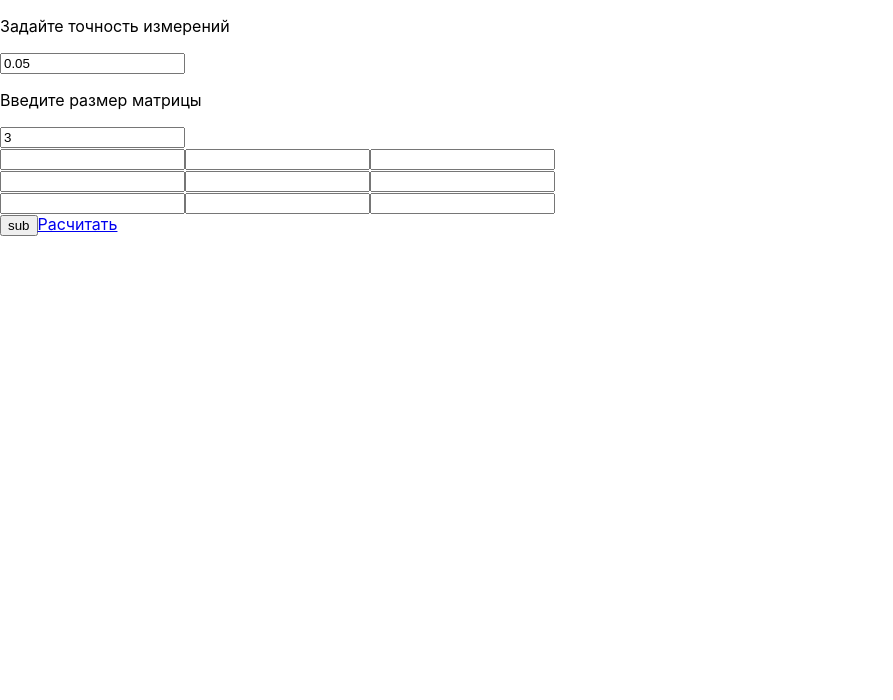
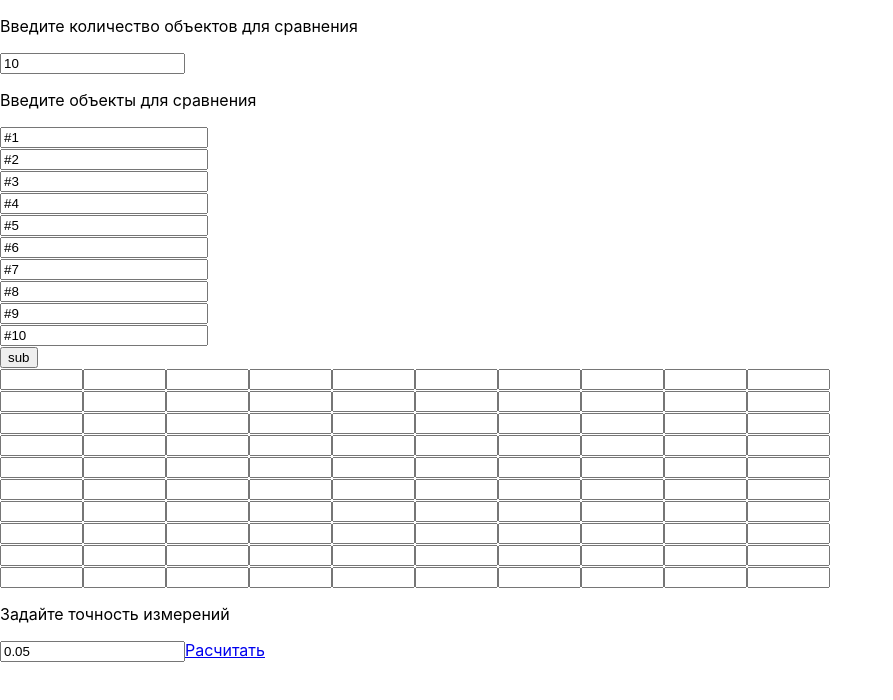
Before and after one commit to kamazik2305/meolab1, a React (Create React App) app: page / in a window 1280 px wide. Shown: the top 700 px of the page, without its empty margins (0-893 px from the left). Built offline with nearby package versions, Linux system fonts and the light colour scheme.

Commit message:
add things to compare

```diff
--- a/src/App.js
+++ b/src/App.js
@@ -1,22 +1,48 @@
 import { useState } from 'react';
-import { BrowserRouter, Route, Routes } from 'react-router-dom';
+import { BrowserRouter, Link, Route, Routes } from 'react-router-dom';
 import InterimResult from './Components/InterimResult';
 import MatrixInput from './Components/MatrixInput';
+import RatableThings from './Components/RatableThings';
 
 function App() {
 
-  const [size, setSize] = useState(3)
+  const [size, setSize] = useState(10)
   const [matrix, setMatrix] = useState(
     Array.from({ length: size }, () => Array.from({ length: size }, () => ''))
   )
-  const[accuracy, setAccuracy] = useState(0.05)
+  const [accuracy, setAccuracy] = useState(0.05)
+  const [things, setThings] = useState(
+    Array.from({ length: size }, () => '')
+  )
+
+  const handleSizeChange = (event) => {
+    const value = event.target.value
+    setSize(value)
+    setMatrix(
+      Array.from({ length: value }, () =>
+        Array.from({ length: size }, () => '')
+      )
+    )
+    setThings(
+      Array.from({ length: value }, () => '')
+    )
+  }
+
 
   return (
 
     <BrowserRouter>
       <Routes>
-        <Route path='/' element={<MatrixInput size={size} setSize={setSize} matrix={matrix} setMatrix={setMatrix}
-        accuracy={accuracy} setAccuracy={setAccuracy} />} />
+        <Route path='/' element={<div>
+          <p>Введите количество объектов для сравнения</p>
+          <input type="number" value={size} onChange={handleSizeChange} />
+          <RatableThings size={size} things={things} setThings={setThings} />
+          <MatrixInput size={size} setSize={setSize} matrix={matrix} setMatrix={setMatrix}
+            setThings={setThings} accuracy={accuracy} setAccuracy={setAccuracy} />
+          <p>Задайте точность измерений</p>
+          <input type="number" value={accuracy} onChange={(e) => { setAccuracy(e.target.value) }} />
+          <Link to='result' >Расчитать</Link>
+        </div>} />
         <Route path='result' element={<InterimResult size={size} matrix={matrix} accuracy={accuracy} />} />
       </Routes>
     </BrowserRouter>
--- a/src/Components/InterimResult.js
+++ b/src/Components/InterimResult.js
@@ -14,6 +14,7 @@ function InterimResult({ size, matrix, accuracy }) {
             for (let j = 0; j < size; j++) {
                 rowInputs.push(
                     <input
+                        className='inputMatrixCell'
                         key={`${i}-${j}`}
                         type="number"
                         placeholder={mtr[i][j]}
--- a/src/Components/MatrixInput.js
+++ b/src/Components/MatrixInput.js
@@ -1,7 +1,8 @@
 import React, { useState } from 'react'
 import { Link } from 'react-router-dom'
+import "./style.css"
 
-function MatrixInput({ size, setSize, matrix, setMatrix, accuracy, setAccuracy }) {
+function MatrixInput({ size, setSize, matrix, setMatrix, setThings, accuracy, setAccuracy }) {
     //const [size, setSize] = useState(2) // начальный размер матрицы
     // const [matrix, setMatrix] = useState(
     //     Array.from({ length: size }, () => Array.from({ length: size }, () => ''))
@@ -30,6 +31,7 @@ function MatrixInput({ size, setSize, matrix, setMatrix, accuracy, setAccuracy }
             for (let j = 0; j < size; j++) {
                 rowInputs.push(
                     <input
+                        className='inputMatrixCell'
                         key={`${i}-${j}`}
                         type="number"
                         value={matrix[i][j]}
@@ -43,15 +45,7 @@ function MatrixInput({ size, setSize, matrix, setMatrix, accuracy, setAccuracy }
         return matrixInputs
     }
 
-    const handleSizeChange = (event) => {
-        const value = event.target.value
-        setSize(value)
-        setMatrix(
-            Array.from({ length: value }, () =>
-                Array.from({ length: size }, () => '')
-            )
-        )
-    }
+
 
     function checkMatrix(e)
     {
@@ -64,13 +58,7 @@ function MatrixInput({ size, setSize, matrix, setMatrix, accuracy, setAccuracy }
     return (
         <div id='main'>
             <form onSubmit={handleSubmit}>
-            <p>Задайте точность измерений</p>
-                <input type="number" value={accuracy} onChange={(e) => {setAccuracy(e.target.value)}} />
-                <p>Введите размер матрицы</p>
-                <input type="number" value={size} onChange={handleSizeChange} />
                 {renderMatrixInputs()}
-                <button type='submit'>sub</button>
-                <Link to='result' onClick={(e) => checkMatrix(e)} >Расчитать</Link>
             </form>
         </div>
 
--- /dev/null
+++ b/src/Components/RatableThings.js
@@ -0,0 +1,48 @@
+function RatableThings({ size, things, setThings }) {
+
+    const handleArrayInputChange = (event, index) => {
+        const value = event.target.value
+        const newArray = [...things]
+        newArray[index] = value
+        setThings(newArray)
+    }
+
+    const renderArrayInputs = () => {
+        const arrayInputs = []
+        for (let i = 0; i < size; i++) {
+            arrayInputs.push(
+                <div>
+                    <input
+                        className='inputThingCell'
+                        placeholder={`#${i+1}`}
+                        key={`${i}`}
+                        type="text"
+                        value={things[i]}
+                        onChange={(event) => handleArrayInputChange(event, i)}
+                    />
+                </div>
+
+            )
+        }
+        return arrayInputs
+    }
+
+    const handleSubmit = (event) => {
+        event.preventDefault()
+        console.log(things.flat()) // выводит в консоль значения всех инпутов в одном массиве }
+    }
+
+
+    return (
+        <form onSubmit={handleSubmit}>
+
+            <p>Введите объекты для сравнения</p>
+            {renderArrayInputs()}
+            <button type="submit">sub</button>
+
+        </form>
+
+    )
+}
+
+export default RatableThings;
--- a/src/Components/style.css
+++ b/src/Components/style.css
@@ -1,3 +1,11 @@
 ::placeholder{
     color: black;
 }
+
+.inputMatrixCell{
+    width: 75px;
+}
+
+.inputThingCell{
+    width: 200px;
+}
--- /dev/null
+++ b/src/Pages/InputPage.js
@@ -0,0 +1,4 @@
+export const InputPage = () =>
+{
+    return
+}
```
Also changed, not shown: src/Pages/ResultPage.js (added).
